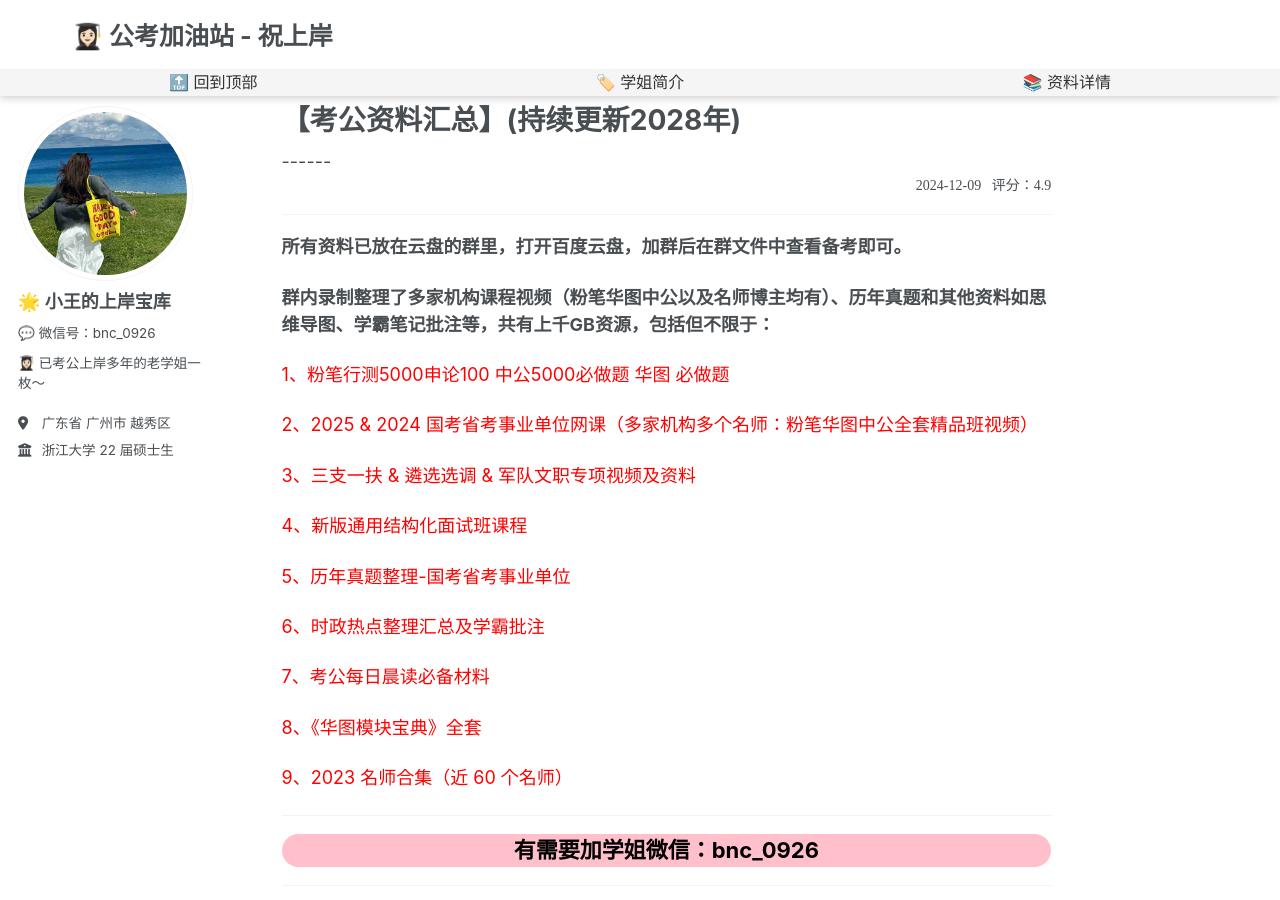
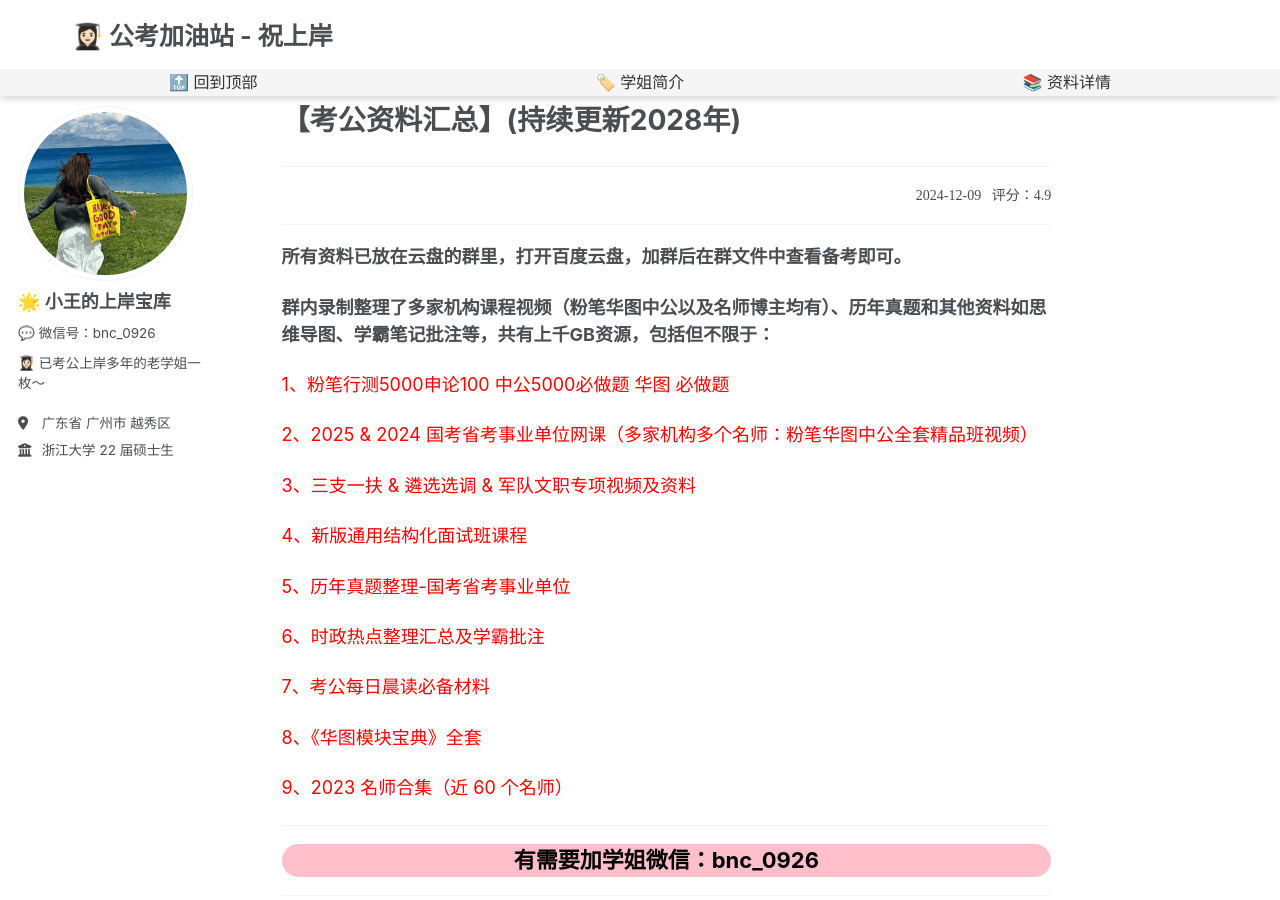
Before and after one commit to KnowledgeStoreVIP/GkStoreVIP.github.io, a Jekyll site: the page built from _pages/about.md, in a window 1280 px wide and 900 px high. Built offline with Jekyll 4.4.1, drawn with Linux system fonts in a browser that asks for light colours; comment, search, counter and statistics services are not loaded.

Commit message:
Update about.md

```diff
--- a/_pages/about.md
+++ b/_pages/about.md
@@ -43,7 +43,7 @@ redirect_from:
 </div>
 
 <div id="Home">
-  ------
+  <hr>
 </div>
 
 <div style="text-align: right; font-family: 'SimHei', 'Times New Roman', Times, serif; font-size: 14px;">
```
